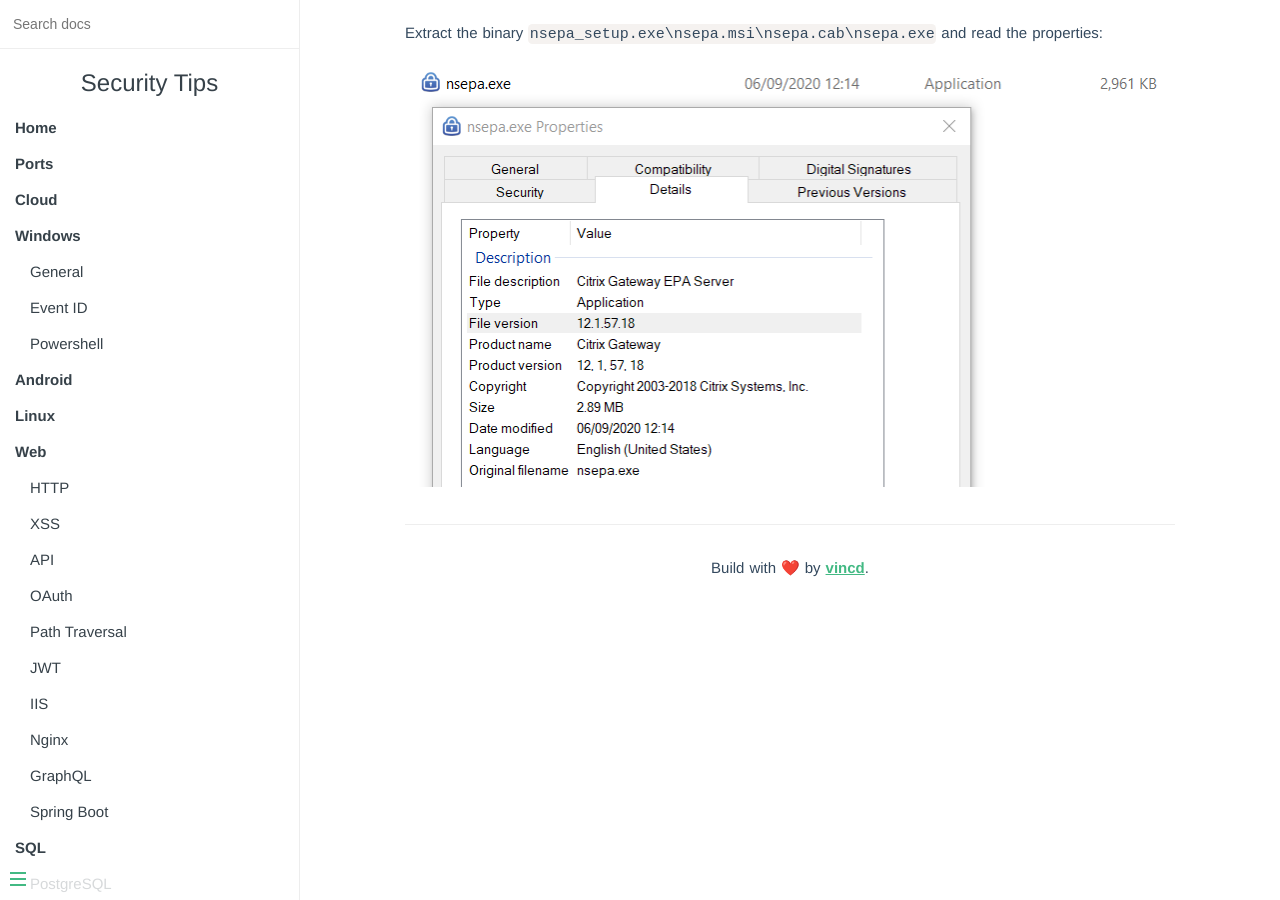
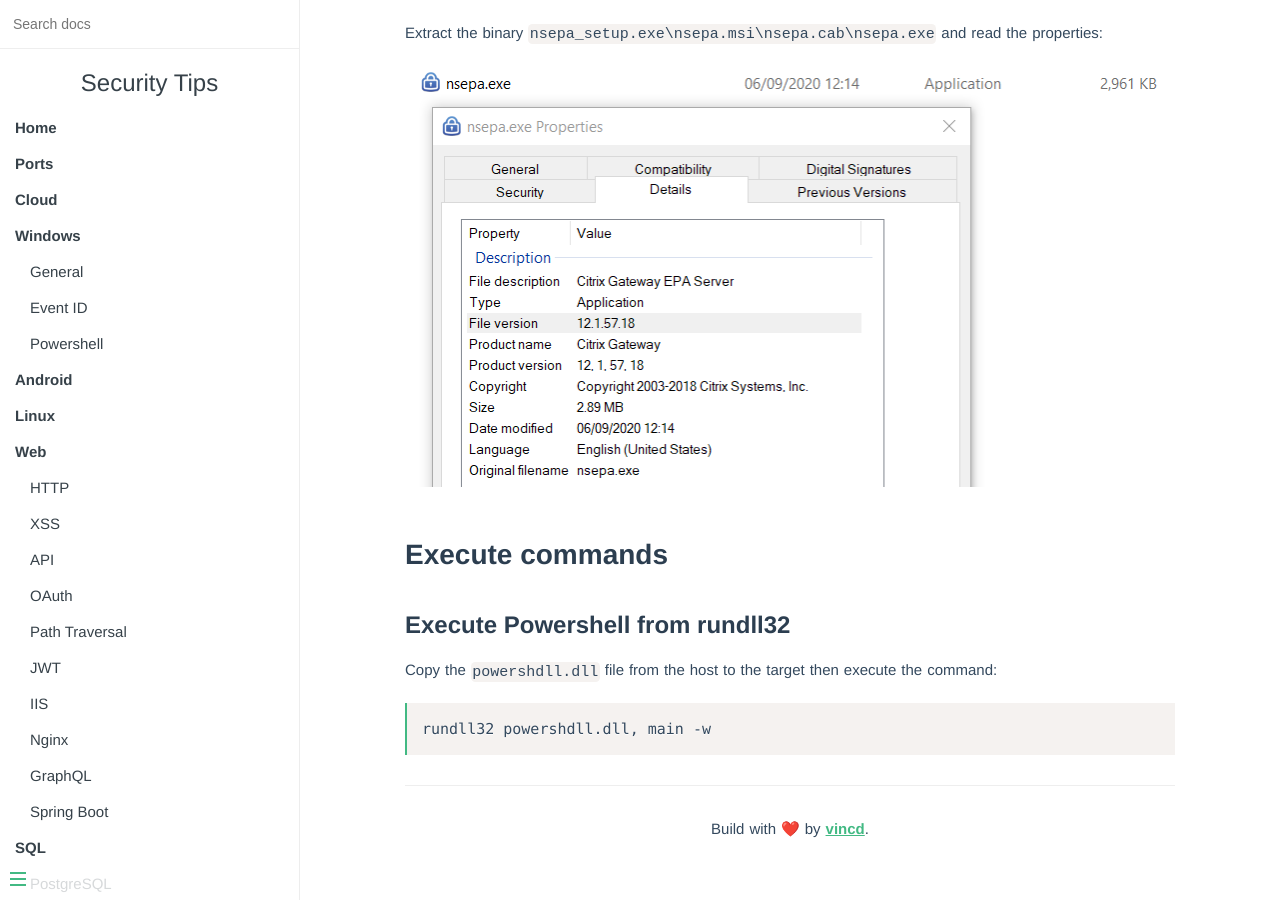
Before and after one commit to vincd/security-tips, an MkDocs documentation site: the page built from docs/citrix.md, in a window 1280 px wide and 900 px high, scrolled down 402 px. Built offline with MkDocs 1.6.1, drawn with Linux system fonts in a browser that asks for light colours.

Commit message:
Add command to execute PowerShell from dll

````diff
--- a/docs/citrix.md
+++ b/docs/citrix.md
@@ -25,3 +25,15 @@
 properties:
 
 ![Citrix NetScaller nsepa.exe version](/assets/citrix_netscaler_nsepa.exe_version.png)
+
+
+## Execute commands
+
+### Execute Powershell from rundll32
+
+Copy the `powershdll.dll` file from the host to the target then execute the
+command:
+
+```bash
+rundll32 powershdll.dll, main -w
+```
````
